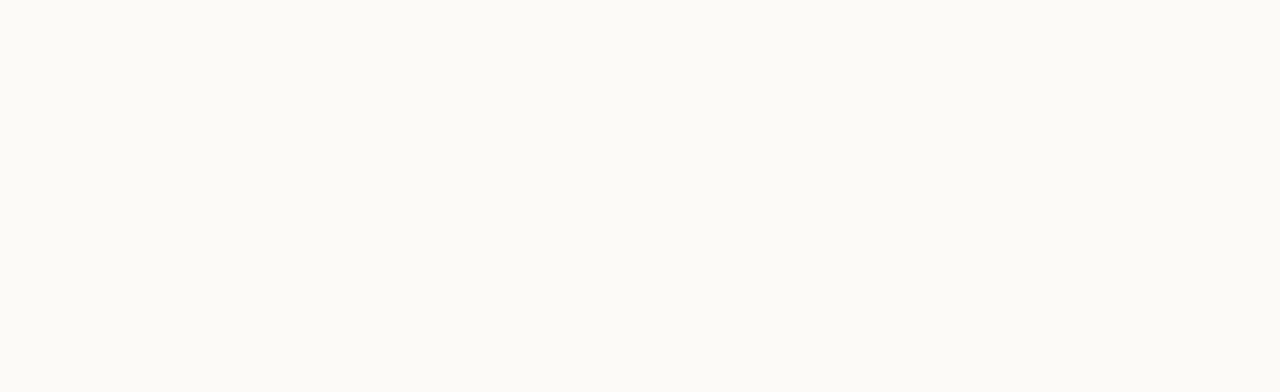
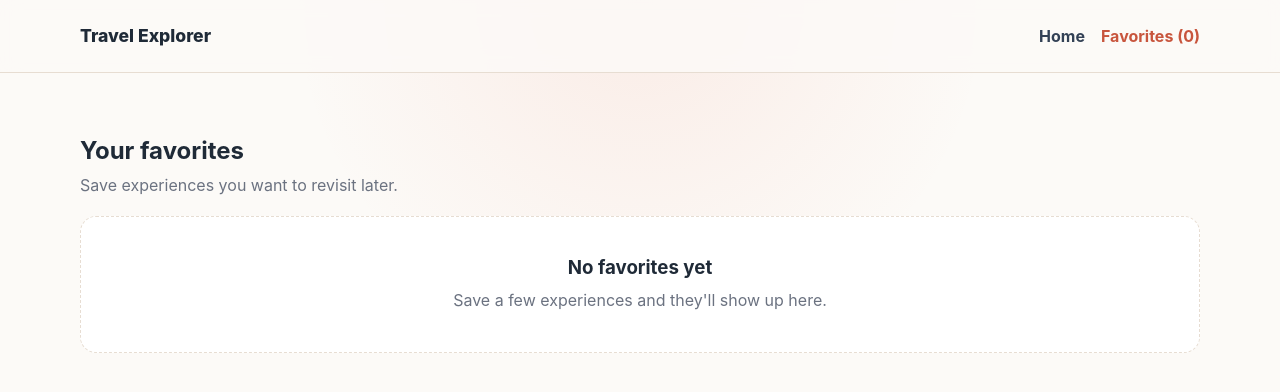
Before and after one commit to clssrx/travel-explorer, a Vue app: page /favorites in a window 1280 px wide. Before the commit this address had no page. Shown: the top 392 px of the page. Built offline with nearby package versions, Linux system fonts and the light colour scheme; the HTML template or start-up script is replaced by a standard one.

Commit message:
chore: add favorite button and vies

```diff
--- a/src/App.vue
+++ b/src/App.vue
@@ -1,7 +1,23 @@
 <script setup lang="ts">
-import { RouterView } from 'vue-router'
+import { RouterLink, RouterView } from 'vue-router'
+import { useFavoritesStore } from './stores/favorites'
+
+const favoritesStore = useFavoritesStore()
 </script>
 
 <template>
-  <RouterView />
+  <div class="app-shell">
+    <header class="site-header">
+      <div class="site-header-inner">
+        <RouterLink class="brand" to="/">Travel Explorer</RouterLink>
+
+        <nav class="nav">
+          <RouterLink to="/">Home</RouterLink>
+          <RouterLink to="/favorites">Favorites ({{ favoritesStore.favoritesCount }})</RouterLink>
+        </nav>
+      </div>
+    </header>
+
+    <RouterView />
+  </div>
 </template>
--- a/src/assets/main.css
+++ b/src/assets/main.css
@@ -252,8 +252,20 @@
   color: var(--color-text-soft);
 }
 
-.card-link {
+.card-media-link {
   display: block;
+}
+
+.card-title-link {
+  display: inline-block;
+  color: inherit;
+  text-decoration: none;
+}
+
+.card-title-link:hover .card-title {
+  text-decoration: underline;
+  text-decoration-color: var(--color-primary);
+  text-underline-offset: 0.18em;
 }
 
 .back-link {
@@ -316,3 +328,60 @@
     grid-template-columns: 1fr;
   }
 }
+
+.app-shell {
+  min-height: 100vh;
+}
+
+.site-header {
+  position: sticky;
+  top: 0;
+  z-index: 20;
+  backdrop-filter: blur(10px);
+  background: rgba(252, 250, 247, 0.86);
+  border-bottom: 1px solid var(--color-border);
+}
+
+.site-header-inner {
+  width: min(var(--container-width), calc(100% - 2rem));
+  margin: 0 auto;
+  min-height: 72px;
+  display: flex;
+  align-items: center;
+  justify-content: space-between;
+  gap: 1rem;
+}
+
+.brand {
+  font-size: 1.1rem;
+  font-weight: 800;
+  color: var(--color-heading);
+}
+
+.nav {
+  display: flex;
+  flex-wrap: wrap;
+  gap: 1rem;
+}
+
+.nav a {
+  font-weight: 700;
+  color: var(--color-text);
+}
+
+.nav a.router-link-active {
+  color: var(--color-primary-strong);
+}
+
+.detail-actions {
+  margin-top: 1.25rem;
+}
+
+@media (max-width: 640px) {
+  .site-header-inner {
+    min-height: auto;
+    padding: 0.9rem 0;
+    flex-direction: column;
+    align-items: flex-start;
+  }
+}
--- a/src/components/ExperienceCard.vue
+++ b/src/components/ExperienceCard.vue
@@ -1,4 +1,5 @@
 <script setup lang="ts">
+import FavoriteButton from './FavoriteButton.vue'
 import type { Experience } from '../types/experience'
 
 defineProps<{
@@ -7,9 +8,10 @@
 </script>
 
 <template>
-  <RouterLink class="card-link" :to="`/experience/${experience.id}`">
   <article class="card">
+    <RouterLink class="card-media-link" :to="`/experience/${experience.id}`">
       <img class="card-image" :src="experience.image" :alt="experience.title" />
+    </RouterLink>
 
     <div class="card-body">
       <div class="card-top">
@@ -17,14 +19,17 @@
         <span class="rating">⭐ {{ experience.rating }}</span>
       </div>
 
+      <RouterLink class="card-title-link" :to="`/experience/${experience.id}`">
         <h3 class="card-title">{{ experience.title }}</h3>
+      </RouterLink>
+
       <p class="card-location">{{ experience.location }}</p>
       <p class="card-duration">{{ experience.duration }}</p>
 
       <div class="card-footer">
         <p class="card-price">€{{ experience.price }}</p>
+        <FavoriteButton :experience-id="experience.id" />
       </div>
     </div>
   </article>
-  </RouterLink>
 </template>
--- /dev/null
+++ b/src/components/FavoriteButton.vue
@@ -0,0 +1,55 @@
+<script setup lang="ts">
+import { computed } from 'vue'
+import { useFavoritesStore } from '../stores/favorites'
+
+const props = defineProps<{
+  experienceId: number
+}>()
+
+const favoritesStore = useFavoritesStore()
+
+const active = computed(() => favoritesStore.isFavorite(props.experienceId))
+
+function handleClick() {
+  favoritesStore.toggleFavorite(props.experienceId)
+}
+</script>
+
+<template>
+  <button
+    type="button"
+    class="favorite-button"
+    :class="{ active }"
+    :aria-pressed="active"
+    @click.stop="handleClick"
+  >
+    {{ active ? '♥ Saved' : '♡ Save' }}
+  </button>
+</template>
+
+<style scoped>
+.favorite-button {
+  border: 1px solid var(--color-border);
+  border-radius: 999px;
+  padding: 0.55rem 0.9rem;
+  background: var(--color-background-soft);
+  color: var(--color-heading);
+  font-weight: 700;
+  transition:
+    transform 0.2s ease,
+    border-color 0.2s ease,
+    background-color 0.2s ease,
+    color 0.2s ease;
+}
+
+.favorite-button:hover {
+  transform: translateY(-1px);
+  border-color: var(--color-border-hover);
+}
+
+.favorite-button.active {
+  background: var(--color-primary);
+  border-color: var(--color-primary);
+  color: white;
+}
+</style>
--- a/src/router/index.ts
+++ b/src/router/index.ts
@@ -1,6 +1,7 @@
 import { createRouter, createWebHistory } from 'vue-router'
 import HomeView from '../views/HomeView.vue'
 import ExperienceDetailView from '../views/ExperienceDetailsView.vue'
+import FavoritesView from '@/views/FavoritesView.vue'
 
 const routes = createRouter({
   history: createWebHistory(),
@@ -15,10 +16,15 @@
       name: 'experience-detail',
       component: ExperienceDetailView,
     },
+    {
+      path: '/favorites',
+      name: 'favorites',
+      component: FavoritesView,
+    },
   ],
-  // scrollBehavior() {
-  //   return { top: 0 }
-  // },
+  scrollBehavior() {
+    return { top: 0 }
+  },
 })
 
 export default routes
--- a/src/views/ExperienceDetailsView.vue
+++ b/src/views/ExperienceDetailsView.vue
@@ -1,11 +1,14 @@
 <script setup lang="ts">
 import { computed } from 'vue'
 import { RouterLink, useRoute } from 'vue-router'
+import FavoriteButton from '../components/FavoriteButton.vue'
 import { experiences } from '../data/experiences'
 
+const route = useRoute()
+
 const experience = computed(() => {
-  const id = Number(useRoute().params.id)
-  return experiences.find((exp) => exp.id === id)
+  const id = Number(route.params.id)
+  return experiences.find((item) => item.id === id)
 })
 </script>
 
@@ -36,6 +39,10 @@
           <p class="detail-description">
             {{ experience.description }}
           </p>
+
+          <div class="detail-actions">
+            <FavoriteButton :experience-id="experience.id" />
+          </div>
         </div>
       </div>
     </section>
--- /dev/null
+++ b/src/views/FavoritesView.vue
@@ -0,0 +1,36 @@
+<script setup lang="ts">
+import { computed } from 'vue'
+import ExperienceCard from '../components/ExperienceCard.vue'
+import { experiences } from '../data/experiences'
+import { useFavoritesStore } from '../stores/favorites'
+
+const favoritesStore = useFavoritesStore()
+
+const favoriteExperiences = computed(() => {
+  return experiences.filter((experience) => favoritesStore.favoriteIds.includes(experience.id))
+})
+</script>
+
+<template>
+  <main class="app">
+    <section class="section">
+      <div class="section-heading">
+        <h1>Your favorites</h1>
+        <p>Save experiences you want to revisit later.</p>
+      </div>
+
+      <div v-if="favoriteExperiences.length" class="cards-grid">
+        <ExperienceCard
+          v-for="experience in favoriteExperiences"
+          :key="experience.id"
+          :experience="experience"
+        />
+      </div>
+
+      <div v-else class="empty-state">
+        <h3>No favorites yet</h3>
+        <p>Save a few experiences and they&apos;ll show up here.</p>
+      </div>
+    </section>
+  </main>
+</template>
```
Also changed, not shown: src/main.ts (+7 -1 lines). Lines whose indentation alone changed are shown as unchanged.
